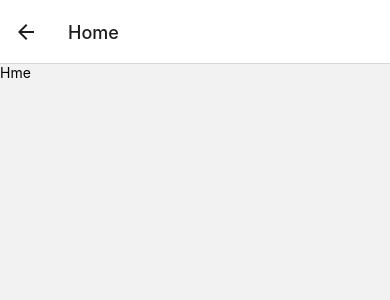
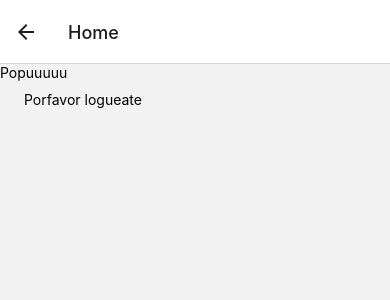
Before and after one commit to ripollvictor/room-for-you, a React Native app: screen /Home in a window 390 px wide. Shown: the top 300 px of the page. Built offline with nearby package versions, Linux system fonts and the light colour scheme.

Commit message:
victoria

```diff
--- a/App.js
+++ b/App.js
@@ -13,6 +13,7 @@ import Login2 from './screens/Login2';
 const Stack = createNativeStackNavigator()
 function MyStack() {
   return(
+
     <Stack.Navigator>
       <Stack.Screen name="lOGIN" component= {Login2}/>
       <Stack.Screen name="Registrar Vivienda" component= {RegistrarViviendaScreen}/>
@@ -20,6 +21,7 @@ function MyStack() {
       <Stack.Screen name="Home" component= {HomeScreen}/>
 
     </Stack.Navigator>
+
   )
 
 }
--- a/package.json
+++ b/package.json
@@ -9,8 +9,8 @@
   },
   "dependencies": {
     "@react-native-community/datetimepicker": "^3.5.2",
-    "@react-navigation/native": "^6.0.4",
-    "@react-navigation/native-stack": "^6.2.2",
+    "@react-navigation/native": "^6.0.6",
+    "@react-navigation/native-stack": "^6.2.5",
     "@react-navigation/stack": "^6.0.10",
     "expo": "~42.0.1",
     "expo-status-bar": "~1.0.4",
@@ -20,7 +20,7 @@
     "react-datepicker": "^4.2.1",
     "react-dom": "16.13.1",
     "react-native": "https://github.com/expo/react-native/archive/sdk-42.0.0.tar.gz",
-    "react-native-safe-area-context": "3.2.0",
+    "react-native-safe-area-context": "^3.2.0",
     "react-native-screens": "~3.4.0",
     "react-native-web": "~0.13.12"
   },
--- a/screens/HomeScreen.js
+++ b/screens/HomeScreen.js
@@ -1,15 +1,77 @@
-import React from "react";
-import { View, Text } from "react-native";
+import React, { useState } from "react";
+import { View, Text, TextInput, Button, ScrollView, StyleSheet } from "react-native";
+import './Login2';
+import { dameeluser } from "./Login2";
+const HomeScreen = ({navigation,route}) => {
+    const [user, setState] = useState(route.params);
 
-const HomeScreen = () => {
+
+
+    console.log(route.params);
+    console.log(user);
+    //const ae =;
+
+    //setState(ae);
     return(
+        <ScrollView>
         <View>
             <Text>
-                Hme
+                Popuuuuu
             </Text>
+
         </View>
+        <View style={styles.button}>
+                { user
+                  ?<Text>Hola,{user.displayName}</Text>
+                  :<Text> Porfavor logueate</Text>
+                }
+        </View>
+        </ScrollView>
     )
+
+
+
 
 }
 
+const styles = StyleSheet.create({
+    textInput:{
+        flex:1,
+        padding:10,
+        fontSize:16,
+    },
+    titleText:{
+        flex:1,
+        padding:5,
+        paddingTop: 10,
+        paddingLeft:10,
+        fontSize:18,
+        fontWeight: "bold",
+        borderTopWidth:2,
+    },
+    text:{
+        flex:1,
+        padding:5,
+        paddingTop: 10,
+        paddingLeft:10,
+        fontSize:16
+    },
+    inputComponent: {
+        flex:1,
+        marginLeft:20,
+        marginBottom:10,
+        marginRight:30,
+        marginTop:10,
+        borderWidth:2,
+        borderColor:'#cccccc'
+    },
+    button:{
+        flex:1,
+        marginRight:30,
+        marginLeft:20,
+        marginTop:10,
+        marginBottom:10
+    }
+})
+
 export default HomeScreen
--- a/screens/Login2.js
+++ b/screens/Login2.js
@@ -3,16 +3,16 @@
 
 import React, { useState } from "react";
 import { View, Text, TextInput, Button, ScrollView, StyleSheet } from "react-native";
+import HomeScreen from "./HomeScreen"
+import { getAuth, signInWithPopup, GoogleAuthProvider,signOut } from "firebase/auth";
+//import {StackNavigator} from 'react-navigation';
 
-import { getAuth, signInWithPopup, GoogleAuthProvider,signOut } from "firebase/auth";
 const provider = new GoogleAuthProvider();
 
 
 
-const Login2 = () => {
-    const [user, setState] = useState({
-
-    });
+const Login2 = ({navigation}) => {
+    const [user, setState] = useState();
 const Logueate = () => {
 
     const auth = getAuth();
@@ -22,8 +22,11 @@ const Logueate = () => {
             const credential = GoogleAuthProvider.credentialFromResult(result);
             const token = credential.accessToken;
             // The signed-in user info.
-           user = result.user;
-           this.setState({user});
+           const user1 = result.user;
+           setState(user1);
+           console.log("hola")
+           console.log(user)
+           navigation.navigate('Home',user1)
 
             // ...
          }).catch((error) => {
@@ -34,18 +37,26 @@ const Logueate = () => {
             const email = error.email;
             // The AuthCredential type that was used.
             const credential = GoogleAuthProvider.credentialFromError(error);
+            console.log("tonto")
             // ...
          });
 };
 
+
+
 const logout=() => {
     const auth = getAuth();
     signOut(auth).then(() => {
+        setState(null);
       // Sign-out successful.
     }).catch((error) => {
       // An error happened.
     });
 };
+const alHome=()=> {
+
+
+  }
 
   return (
     <ScrollView>
@@ -107,3 +118,8 @@ const styles = StyleSheet.create({
     }
 })
 export default  Login2
+/*
+export function dameeluser() {
+    return user;
+}
+*/
```
Also changed, not shown: 1 other file (tests, documents, lock files or other folders).
